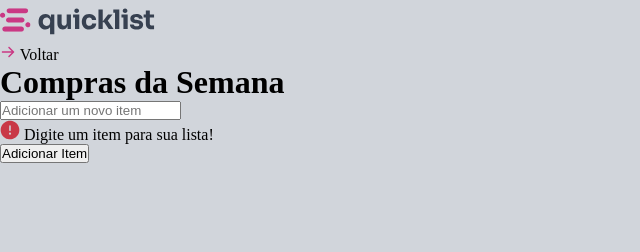
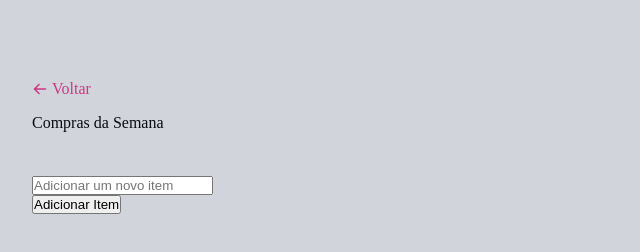
Before and after one commit to jbrunops/rs-shoppinglist, a plain HTML site: page index.html in a window 1280 px wide. Shown: the whole page, without its empty margins (0-640 px from the left). Drawn offline with Linux system fonts and the light colour scheme.

Commit message:
CSS do Main Finalizado

```diff
--- /dev/null
+++ b/css/global.css
@@ -0,0 +1,71 @@
+*, *::before, *::after{
+  margin: 0;
+  padding: 0;
+  box-sizing: border-box;
+}
+
+:root{
+
+  /* Cores */
+  --bg-primary: #f4f5fb;
+  --bg-secondary: #ffffff;
+  --color-brand: #ca3884;
+  --brand-hover: #a52c6b;
+  --danger: #c93847;
+  --content-primary: #080b12;
+  --content-secondary: #374151;
+  --content-tertiary: #9ca3af;
+  --bd-primary: #d1d5db;
+  --bd-hover: #b9c2d0;
+
+  /* Fontes */
+  --fonte-family: "Inter", sans-serif;
+  --title: 600 1.5rem/2rem var(--font-family);
+  --label: 550 1rem/1.25rem var(--font-family);
+  --parag: 500 1rem/1.25rem var(--font-family);
+  --link-sm: 500 0.875rem/1rem var(--font-family);
+
+  /* Tamanhos */
+  --max-width: 23,4375rem;
+
+}
+
+body{
+  background-color: var(--bd-primary);
+}
+
+main{
+  max-width: var(--max-width);
+  margin-inline: auto;
+  display: grid;
+  gap: 2.75rem;
+  padding: 5rem 2rem;
+
+  & #back{
+    display: grid;
+    gap: 1rem;
+
+    & span{
+      cursor: pointer;
+      display: flex;
+      gap: 0.25rem;
+      color: var(--color-brand);
+      font: var(--link-sm);
+      transition: filter 200ms ease;
+
+      & img{
+        rotate: 180deg
+      }
+
+      &:hover{
+        filter: brightness(85%)
+      }
+    }
+
+    & h1{
+      font: var(--title);
+      color: var(--content-primary);
+    }
+
+  }
+}
--- a/css/index.css
+++ b/css/index.css
@@ -1,37 +1,2 @@
 @import url(utilitys.css);
-
-*, *::before, *::after{
-  margin: 0;
-  padding: 0;
-  box-sizing: border-box;
-}
-
-:root{
-
-  /* Cores */
-  --bg-primary: #f4f5fb;
-  --bg-secondary: #ffffff;
-  --color-brand: #ca3884;
-  --brand-hover: #a52c6b;
-  --danger: #c93847;
-  --content-primary: #080b12;
-  --content-secondary: #374151;
-  --content-tertiary: #9ca3af;
-  --bd-primary: #d1d5db;
-  --bd-hover: #b9c2d0;
-
-  /* Fontes */
-  --fonte-family: "Inter", sans-serif;
-  --title: 600 1.5rem/2rem var(--font-family);
-  --label: 550 1rem/1.25rem var(--font-family);
-  --parag: 500 1rem/1.25rem var(--font-family);
-  --link-sm: 500 0.875rem/1rem var(--font-family);
-
-  /* Tamanhos */
-  --max-width: 23,4375rem;
-
-}
-
-body{
-  background-color: var(--bd-primary);
-}
+@import url(global.css);
--- a/css/utilitys.css
+++ b/css/utilitys.css
@@ -1,3 +1,15 @@
 ul[role="list"]{
   list-style: none;
 }
+
+.deletar{
+  display: none;
+}
+
+.esconder-mobile{
+  display: none;
+}
+
+.show-exc{
+  display: flex;
+}
--- a/index.html
+++ b/index.html
@@ -17,7 +17,7 @@
   <body>
     <!-- Header -->
     <header>
-      <img src="/icons/logo.svg" alt="Logomarca" class="mobile-not" />
+      <img src="/icons/logo.svg" alt="Logomarca" class="esconder-mobile" />
     </header>
 
     <!-- Main -->
@@ -34,7 +34,7 @@
       <form>
         <div>
           <input type="text" placeholder="Adicionar um novo item">
-          <div id="errormessage" class="delet">
+          <div id="errormessage" class="deletar">
             <img src="/icons/circle-red.svg" alt="">
             Digite um item para sua lista!
           </div>
```
